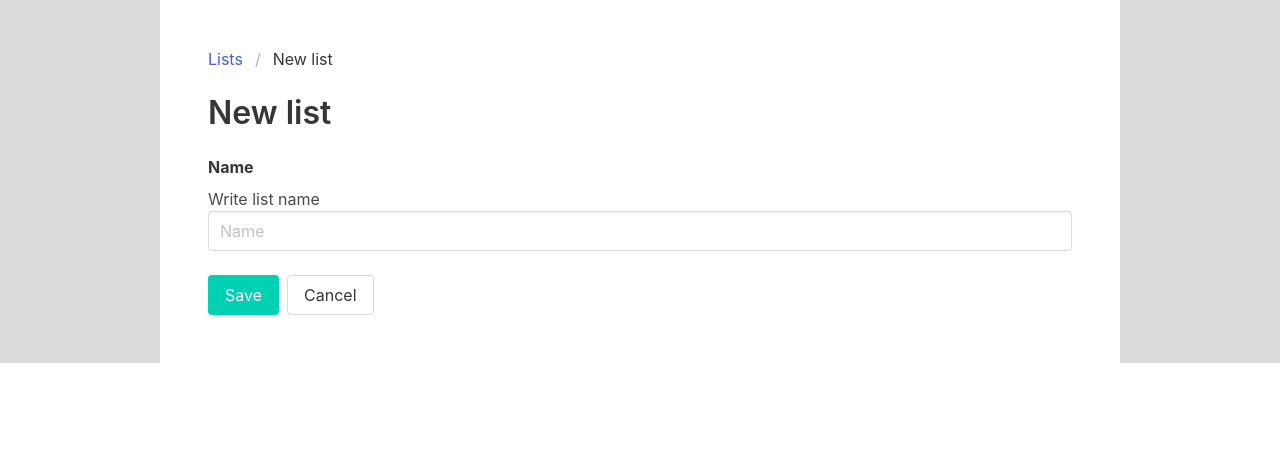
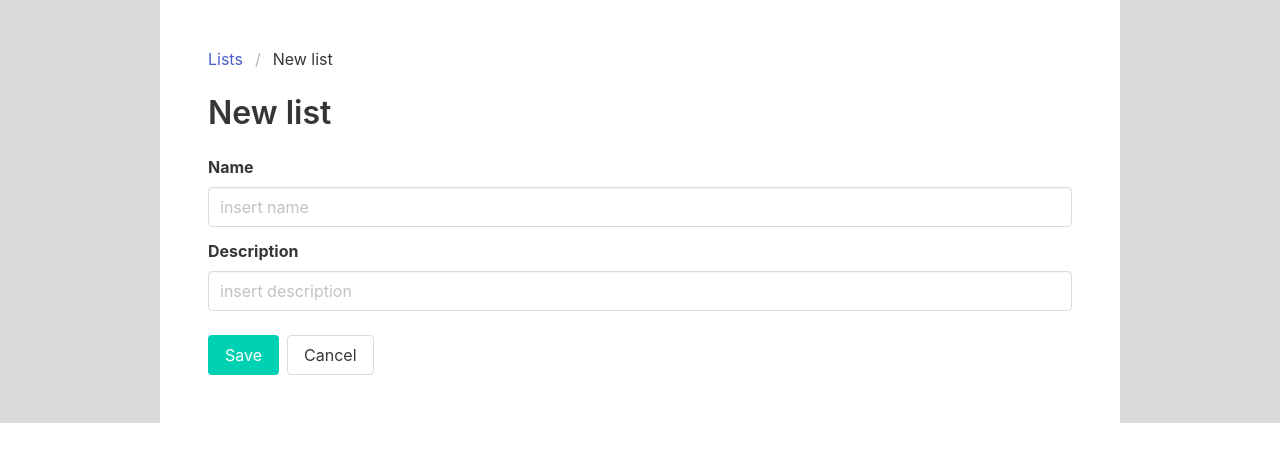
Before and after one commit to m1lk4/todolist_app, a Flask app: page /lists/new in a window 1280 px wide. Shown: the part 57-519 px from the top of the page. Run offline with Flask 3, Linux system fonts and the light colour scheme; the visitor is signed in with stand-in values (Sample User, id 1); some libraries are stand-ins or nearby versions.

Commit message:
Agrego campo de descripción para las listas

```diff
--- a/src/models/list.py
+++ b/src/models/list.py
@@ -7,6 +7,7 @@ class List(db.Model):
     __tablename__ = "lists"
     id = db.Column(db.Integer, primary_key=True)
     name = db.Column(db.String(80), nullable=False, unique=True)
+    description = db.Column(db.String(280))
     created_at = db.Column(db.DateTime, default=datetime.now())
     updated_at = db.Column(db.DateTime, default=datetime.now(), onupdate=datetime.now())
 
--- a/src/routes/list.py
+++ b/src/routes/list.py
@@ -25,7 +25,8 @@ def new():
 @list_blueprint.post("/")
 def create():
     name = request.form.get("name")
-    board.create_list(name=name)
+    description = request.form.get("description")
+    board.create_list(name=name, description=description)
     flash("List created", "success")
 
     return redirect(url_for("list.index"))
--- a/src/templates/lists/new.html
+++ b/src/templates/lists/new.html
@@ -13,9 +13,15 @@
     <div class="block">
       <div class="field">
         <label class="label" for="name">Name</label>
-        <p>Write list name</p>
         <div class="control">
-          <input class="input" type="text" id="name" name="name" placeholder="Name">
+          <input class="input" type="text" id="name" name="name" placeholder="insert name">
+        </div>
+      </div>
+
+      <div class="field">
+        <label class="label" for="description">Description</label>
+        <div class="control">
+          <input class="input" type="text" id="description" name="description" placeholder="insert description">
         </div>
       </div>
     </div>
```
